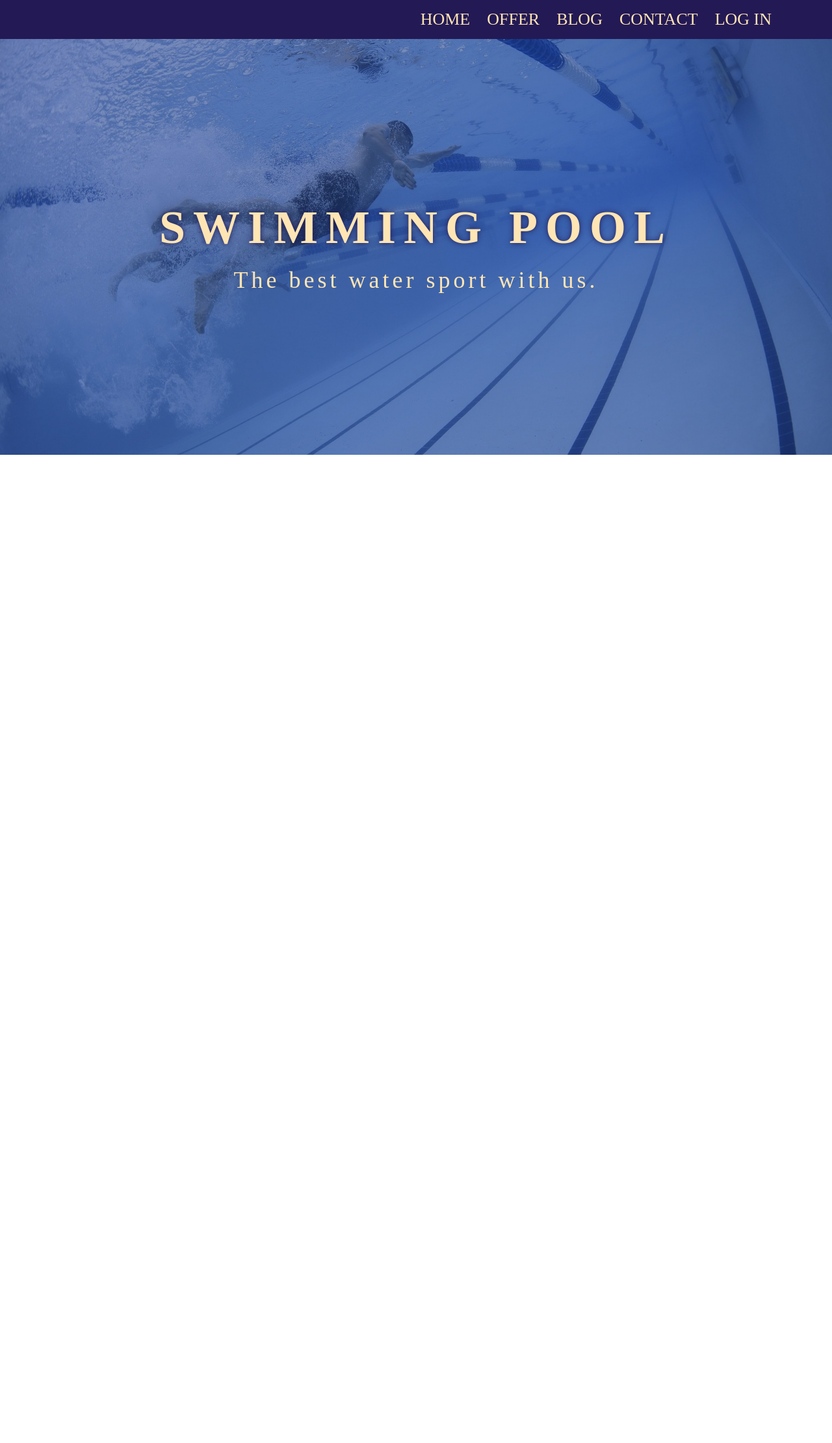
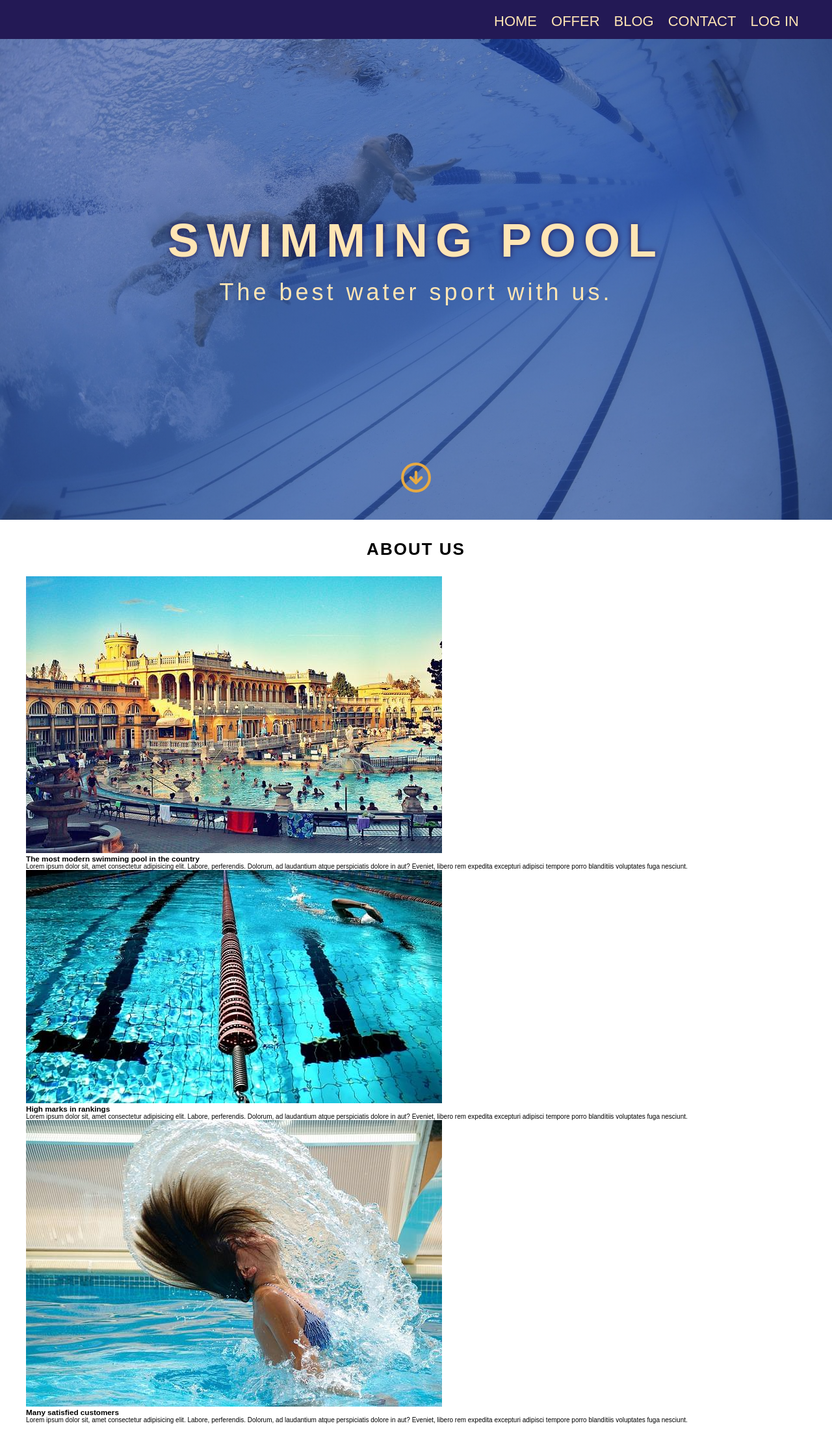
Before and after one commit to LukaszKwiatkowski94/Swimming-Pool-Django-Concept, a Django app: page / in a window 1280 px wide. Shown: the whole page at 65% size. Before the commit the page ends 700 px from the top, so only its background shows below. Run offline with Django 3.2, Linux system fonts and the light colour scheme.

Commit message:
Section About Us

```diff
--- a/assets/sass/_medium.scss
+++ b/assets/sass/_medium.scss
@@ -1,3 +1,4 @@
+@use "colors" as *;
 @media (min-width: 768px) {
 	.nav {
 		.wrapper {
@@ -17,8 +18,17 @@
 
 		&__item {
 			padding: 0.5em;
-			font-size: 2.6rem;
+            height: 100%;
+			font-size: 2.2rem;
+            line-height: 4.4rem;
+            transition: background-color .4s;
+
+            &:hover{
+                background-color: $second-color;
+            }
 		}
+
+
 
 		&__btn {
 			display: none;
--- a/assets/sass/_mobile.scss
+++ b/assets/sass/_mobile.scss
@@ -4,9 +4,12 @@
 // NAV
 
 .nav {
-	position: relative;
+	position: fixed;
+	width: 100%;
+	top: 0;
 	background-color: $main-color;
 	height: 60px;
+	z-index: 3;
 
 	&__hide {
 		overflow: hidden;
@@ -65,11 +68,12 @@
 }
 
 .header {
+	position: relative;
 	display: flex;
 	flex-direction: column;
 	justify-content: center;
 	align-items: center;
-	height: 80vh;
+	height: 100vh;
 	background-image: $light-blue-gradient, url("./../img/swimmers-small.jpg");
 	background-position: center;
 	background-size: cover;
@@ -88,6 +92,35 @@
 		font-size: 1.8rem;
 		letter-spacing: 1px;
 	}
+
+	&__arrow {
+		position: absolute;
+		bottom: 50px;
+		left: 50%;
+		width: 50px;
+		height: 50px;
+		transform: translateX(-50%);
+		background-image: url(./../icon/arrow-down-circle.svg);
+		background-position: center;
+		background-size: cover;
+		animation: arrow 3s linear infinite;
+	}
+}
+
+.section {
+	padding: 3em 1em;
+}
+
+.section-header {
+	font-size: 2.6rem;
+	text-transform: uppercase;
+	text-align: center;
+	letter-spacing: 2px;
+	margin-bottom: 1em;
+}
+
+.about-us {
+
 }
 
 @keyframes navAnimation {
@@ -98,3 +131,21 @@
 		transform: translateX(0);
 	}
 }
+
+@keyframes arrow {
+	0% {
+		bottom: 50px;
+	}
+	40% {
+		bottom: 30px;
+	}
+	50% {
+		bottom: 40px;
+	}
+	60% {
+		bottom: 30px;
+	}
+	100% {
+		bottom: 50px;
+	}
+}
--- a/assets/sass/_reset.scss
+++ b/assets/sass/_reset.scss
@@ -8,9 +8,11 @@
 
 html {
 	font-size: 62.5%;
+	font-family: sans-serif;
 	scroll-behavior: smooth;
 }
 
-.wrapper{
-    max-width: 1200px;
+.wrapper {
+	margin: 0 auto;
+	max-width: 1200px;
 }
--- a/templates/home.html
+++ b/templates/home.html
@@ -4,9 +4,68 @@
 <header class="header">
 	<div class="wrapper">
 		<h1 class="header__title">swimming pool</h1>
-        <p class="header__text">The best water sport with us.</p>
+		<p class="header__text">The best water sport with us.</p>
+		<span class="header__arrow"></span>
 	</div>
 </header>
-<main></main>
+<main>
+	<section class="section about-us" id="about-us">
+		<div class="wrapper">
+			<h2 class="section-header">about us</h2>
+			<div class="about-us__box">
+                <div class="about-us__modern-img">
+                    <img
+                        src="{% static 'img/modern.jpg' %}"
+                        alt="Modern swimming pool"
+                        class="about-us__img"
+                    />
+                </div>
+				<div class="about-us__modern-info">
+					<h3 class="about-us__box-header">
+						The most modern swimming pool in the country
+					</h3>
+					<p class="about-us__box-text">
+						Lorem ipsum dolor sit, amet consectetur adipisicing elit. Labore,
+						perferendis. Dolorum, ad laudantium atque perspiciatis dolore in
+						aut? Eveniet, libero rem expedita excepturi adipisci tempore porro
+						blanditiis voluptates fuga nesciunt.
+					</p>
+				</div>
+                <div class="about-us__ranking-img">
+                    <img
+                        src="{% static 'img/ranking.jpg' %}"
+                        alt="Water in swimming pool"
+                        class="about-us__img"
+                    />
+                </div>
+				<div class="about-us__ranking-info">
+					<h3 class="about-us__box-header">High marks in rankings</h3>
+					<p class="about-us__box-text">
+						Lorem ipsum dolor sit, amet consectetur adipisicing elit. Labore,
+						perferendis. Dolorum, ad laudantium atque perspiciatis dolore in
+						aut? Eveniet, libero rem expedita excepturi adipisci tempore porro
+						blanditiis voluptates fuga nesciunt.
+					</p>
+				</div>
+                <div class="about-us__customers-img">
+                    <img
+                        src="{% static 'img/customers.jpg' %}"
+                        alt="Happy women on swimming pool"
+                        class="about-us__img"
+                    />
+                </div>
+				<div class="about-us__customers-info">
+					<h3 class="about-us__box-header">Many satisfied customers</h3>
+					<p class="about-us__box-text">
+						Lorem ipsum dolor sit, amet consectetur adipisicing elit. Labore,
+						perferendis. Dolorum, ad laudantium atque perspiciatis dolore in
+						aut? Eveniet, libero rem expedita excepturi adipisci tempore porro
+						blanditiis voluptates fuga nesciunt.
+					</p>
+				</div>
+			</div>
+		</div>
+	</section>
+</main>
 
 {% endblock %}
```
Also changed, not shown: static/css/main.min.css, static/icon/arrow-down-circle.svg (added), static/img/customers.jpg (added), static/img/modern.jpg (added), static/img/ranking.jpg (added).
